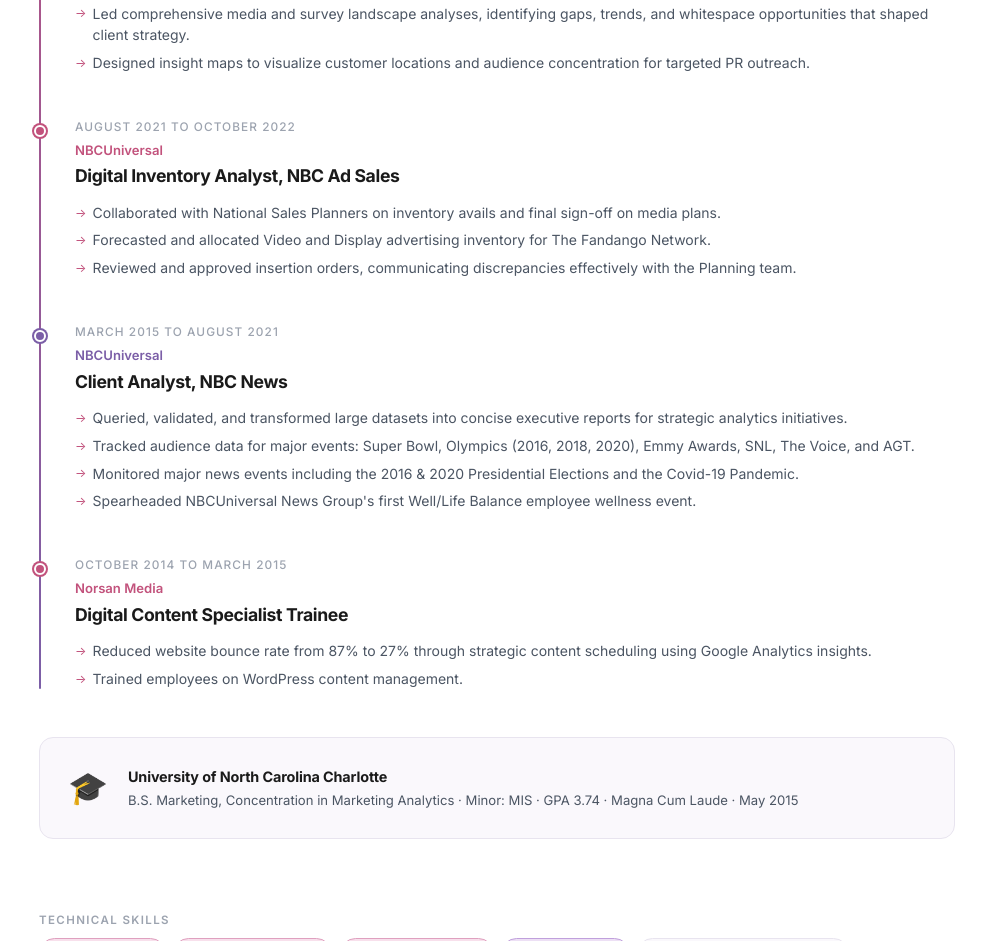
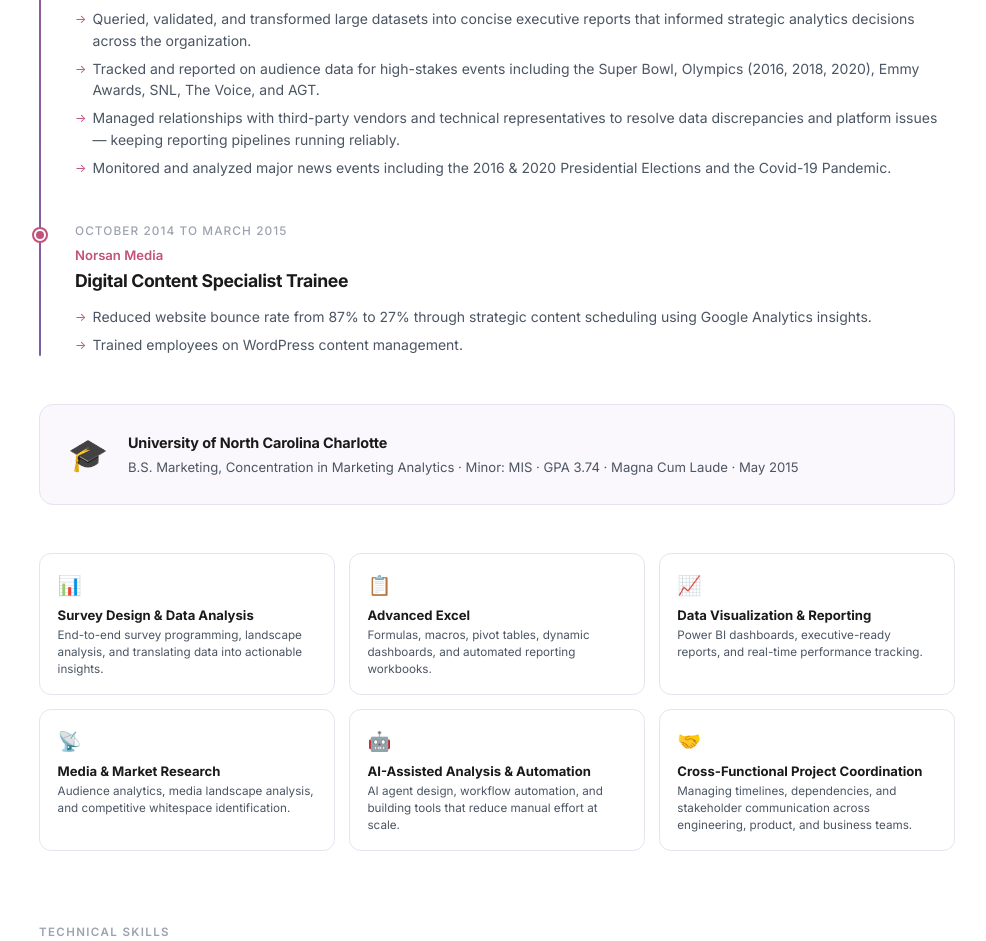
Before and after one commit to SaraLM7/sara-smith-website, a website: page index.html in a window 1280 px wide. Shown: the part 1859-2800 px from the top of the page, without its empty margins (143-1129 px from the left). Drawn offline with Linux system fonts and the light colour scheme.

Commit message:
Add files via upload

```diff
--- a/index.html
+++ b/index.html
@@ -351,6 +351,43 @@
             font-size: 0.82rem;
             color: var(--mid);
             margin-top: 0.15rem;
+        }
+
+        .core-skills {
+            display: grid;
+            grid-template-columns: repeat(3, 1fr);
+            gap: 0.85rem;
+            margin-top: 3rem;
+        }
+
+        .core-skill-card {
+            background: var(--white);
+            border: 1px solid var(--border);
+            border-radius: 12px;
+            padding: 1rem 1.1rem;
+        }
+
+        .core-skill-icon {
+            font-size: 1.2rem;
+            margin-bottom: 0.4rem;
+        }
+
+        .core-skill-title {
+            font-size: 0.82rem;
+            font-weight: 700;
+            color: var(--dark);
+            line-height: 1.3;
+            margin-bottom: 0.2rem;
+        }
+
+        .core-skill-detail {
+            font-size: 0.73rem;
+            color: var(--mid);
+            line-height: 1.45;
+        }
+
+        @media (max-width: 640px) {
+            .core-skills { grid-template-columns: repeat(2, 1fr); }
         }
 
         .skills-wrap {
@@ -855,6 +892,7 @@
     </div>
 </section>
 
+<!-- KEYCHAIN SECTION — hidden until launch, uncomment to re-enable
 <section id="keychain">
     <div class="container">
         <div class="keychain-card">
@@ -869,6 +907,7 @@
         </div>
     </div>
 </section>
+-->
 
 <!-- EXPERIENCE -->
 <section id="experience">
@@ -884,8 +923,9 @@
                 <div class="timeline-company">4Media Group</div>
                 <div class="timeline-role">Technical Project Manager</div>
                 <ul class="timeline-bullets">
+                    <li>Led end-to-end delivery of AI and automation initiatives across multiple teams, managing scope, timelines, cross-functional dependencies, and stakeholder communication.</li>
                     <li>Drove internal AI adoption by creating usage guidelines, workflows, and examples that helped teams integrate AI into daily operations with confidence.</li>
-                    <li>Designed and built AI-assisted workflows and internal tools to streamline survey setup, reporting, and documentation.</li>
+                    <li>Designed and built AI-assisted workflows and internal tools to streamline survey setup, reporting, and documentation — reducing manual effort and improving team efficiency.</li>
                     <li>Built and deployed custom internal AI agents with defined rules, guardrails, and workflows for consistent, scalable outputs across teams.</li>
                 </ul>
             </div>
@@ -920,10 +960,10 @@
                 <div class="timeline-company teal">NBCUniversal</div>
                 <div class="timeline-role">Client Analyst, NBC News</div>
                 <ul class="timeline-bullets">
-                    <li>Queried, validated, and transformed large datasets into concise executive reports for strategic analytics initiatives.</li>
-                    <li>Tracked audience data for major events: Super Bowl, Olympics (2016, 2018, 2020), Emmy Awards, SNL, The Voice, and AGT.</li>
-                    <li>Monitored major news events including the 2016 &amp; 2020 Presidential Elections and the Covid-19 Pandemic.</li>
-                    <li>Spearheaded NBCUniversal News Group's first Well/Life Balance employee wellness event.</li>
+                    <li>Queried, validated, and transformed large datasets into concise executive reports that informed strategic analytics decisions across the organization.</li>
+                    <li>Tracked and reported on audience data for high-stakes events including the Super Bowl, Olympics (2016, 2018, 2020), Emmy Awards, SNL, The Voice, and AGT.</li>
+                    <li>Managed relationships with third-party vendors and technical representatives to resolve data discrepancies and platform issues — keeping reporting pipelines running reliably.</li>
+                    <li>Monitored and analyzed major news events including the 2016 &amp; 2020 Presidential Elections and the Covid-19 Pandemic.</li>
                 </ul>
             </div>
 
@@ -949,13 +989,49 @@
             </div>
         </div>
 
+        <!-- Core Skills -->
+        <div class="core-skills">
+            <div class="core-skill-card">
+                <div class="core-skill-icon">📊</div>
+                <div class="core-skill-title">Survey Design &amp; Data Analysis</div>
+                <div class="core-skill-detail">End-to-end survey programming, landscape analysis, and translating data into actionable insights.</div>
+            </div>
+            <div class="core-skill-card">
+                <div class="core-skill-icon">📋</div>
+                <div class="core-skill-title">Advanced Excel</div>
+                <div class="core-skill-detail">Formulas, macros, pivot tables, dynamic dashboards, and automated reporting workbooks.</div>
+            </div>
+            <div class="core-skill-card">
+                <div class="core-skill-icon">📈</div>
+                <div class="core-skill-title">Data Visualization &amp; Reporting</div>
+                <div class="core-skill-detail">Power BI dashboards, executive-ready reports, and real-time performance tracking.</div>
+            </div>
+            <div class="core-skill-card">
+                <div class="core-skill-icon">📡</div>
+                <div class="core-skill-title">Media &amp; Market Research</div>
+                <div class="core-skill-detail">Audience analytics, media landscape analysis, and competitive whitespace identification.</div>
+            </div>
+            <div class="core-skill-card">
+                <div class="core-skill-icon">🤖</div>
+                <div class="core-skill-title">AI-Assisted Analysis &amp; Automation</div>
+                <div class="core-skill-detail">AI agent design, workflow automation, and building tools that reduce manual effort at scale.</div>
+            </div>
+            <div class="core-skill-card">
+                <div class="core-skill-icon">🤝</div>
+                <div class="core-skill-title">Cross-Functional Project Coordination</div>
+                <div class="core-skill-detail">Managing timelines, dependencies, and stakeholder communication across engineering, product, and business teams.</div>
+            </div>
+        </div>
+
         <!-- Skills -->
         <div class="skills-wrap">
             <span class="skills-label">Technical Skills</span>
             <span class="chip coral">AI Agent Design</span>
             <span class="chip coral">Workflow Automation</span>
-            <span class="chip coral">Project Management</span>
+            <span class="chip coral">Technical Project Management</span>
+            <span class="chip coral">Agile / Scrum</span>
             <span class="chip teal">Bilingual EN / ES</span>
+            <span class="chip">Jira</span>
             <span class="chip">Survey Design &amp; Programming</span>
             <span class="chip">Data Visualization</span>
             <span class="chip">Power BI</span>
@@ -977,8 +1053,11 @@
             <span class="chip coral">Creative Problem-Solving</span>
             <span class="chip coral">Initiative</span>
             <span class="chip coral">Stakeholder Management</span>
+            <span class="chip coral">Executive Communication</span>
+            <span class="chip">Vendor &amp; Partner Management</span>
             <span class="chip">Cross-team Collaboration</span>
             <span class="chip">Strategic Communication</span>
+            <span class="chip">Risk &amp; Dependency Management</span>
             <span class="chip">Critical Thinking</span>
             <span class="chip">Process Improvement</span>
             <span class="chip">Adaptability</span>
--- a/netlify/functions/chat.js
+++ b/netlify/functions/chat.js
@@ -96,11 +96,12 @@
 ─────────────────────────────────────────
 AI & Automation: AI agent design and deployment, workflow automation, AI-assisted tools, guardrails/rules definition
 Data & Analytics: SQL, Python (Pandas), Power BI, Advanced Excel (dynamic workbooks, automation), Google Analytics, Adobe Analytics, ESRI / Business Analyst, data visualization
+Project Management: Technical project management, Agile/Scrum methodology, Jira, end-to-end project delivery, scope/schedule/risk management, cross-functional dependency tracking, executive reporting, budget awareness
 Survey & Research: Forsta, Cint, Qualtrics, survey design and programming, media landscape analysis
 Media Tools: Teletrax, Meltwater, IQ Media, Freewheel, Operative One
 CRM & Platforms: Salesforce, SharePoint, Google Apps, Office 365
 Content: WordPress, PowerPoint, Microsoft Word
-Soft Skills: Creative problem-solving, project management, stakeholder management, cross-team collaboration, bilingual communication (EN/ES), curiosity, self-motivation, initiative, adaptability, positive leadership
+Soft Skills: Creative problem-solving, stakeholder management, executive communication, vendor & partner management, cross-team collaboration, bilingual communication (EN/ES), risk and dependency management, process improvement, curiosity, self-motivation, initiative, adaptability, positive leadership
 
 ─────────────────────────────────────────
 PERSONAL INTERESTS (share if asked)
@@ -176,7 +177,7 @@
 This website was vibe coded — Sara built it herself using Claude Code (an AI coding assistant) as her main tool. She was inspired by Andrew Ng's Python + AI course and dove into building her own personal site from scratch. It's a reflection of her hands-on, curious, and self-motivated approach to learning new things.
 
 NFC KEYCHAIN:
-Sara came up with a creative way to share her contact info — instead of a traditional business card, she uses a custom NFC keychain that links directly to this website. Tap it with your phone and you land here instantly. She's bringing them to the DeepLearning.AI conference in San Francisco. She liked the idea so much that she decided to offer them to others who might want one too. If someone is interested in getting their own custom NFC keychain, they can order one through her Shopify store at sakery-shop.myshopify.com.
+Sara came up with a creative way to share her contact info — instead of a traditional business card, she uses a custom NFC keychain that links directly to this website. Tap it with your phone and you land here instantly. She's bringing them to the DeepLearning.AI conference in San Francisco. She liked the idea so much that she decided to offer them to others who might want one too. If someone is interested in getting their own custom NFC keychain, they can order one at sara-smith.com/keychain.
 
 SHOULD YOU HIRE SARA / GIVE HER AN OPPORTUNITY?:
 Yes, absolutely — and here's why, in plain terms:
```
